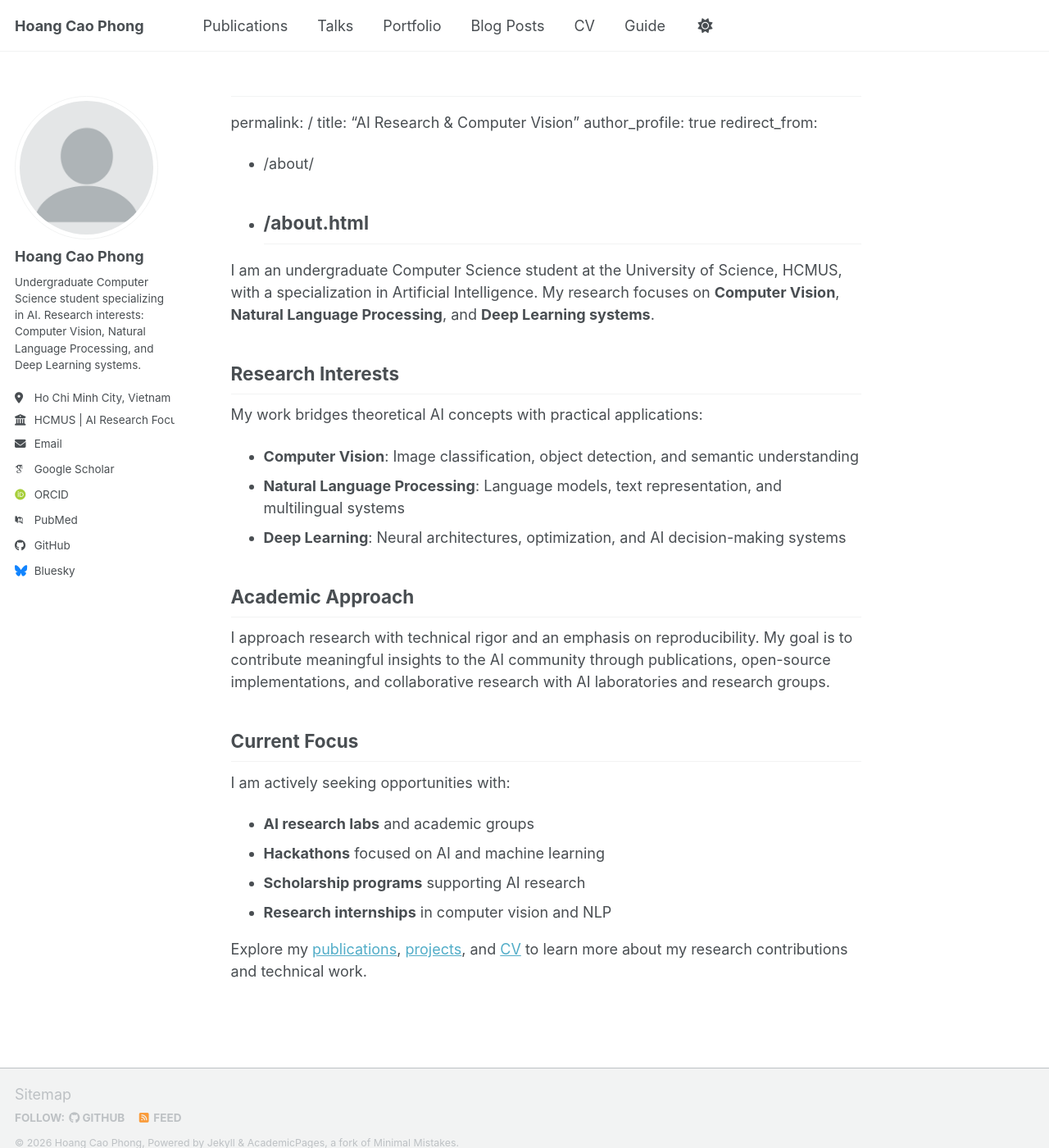
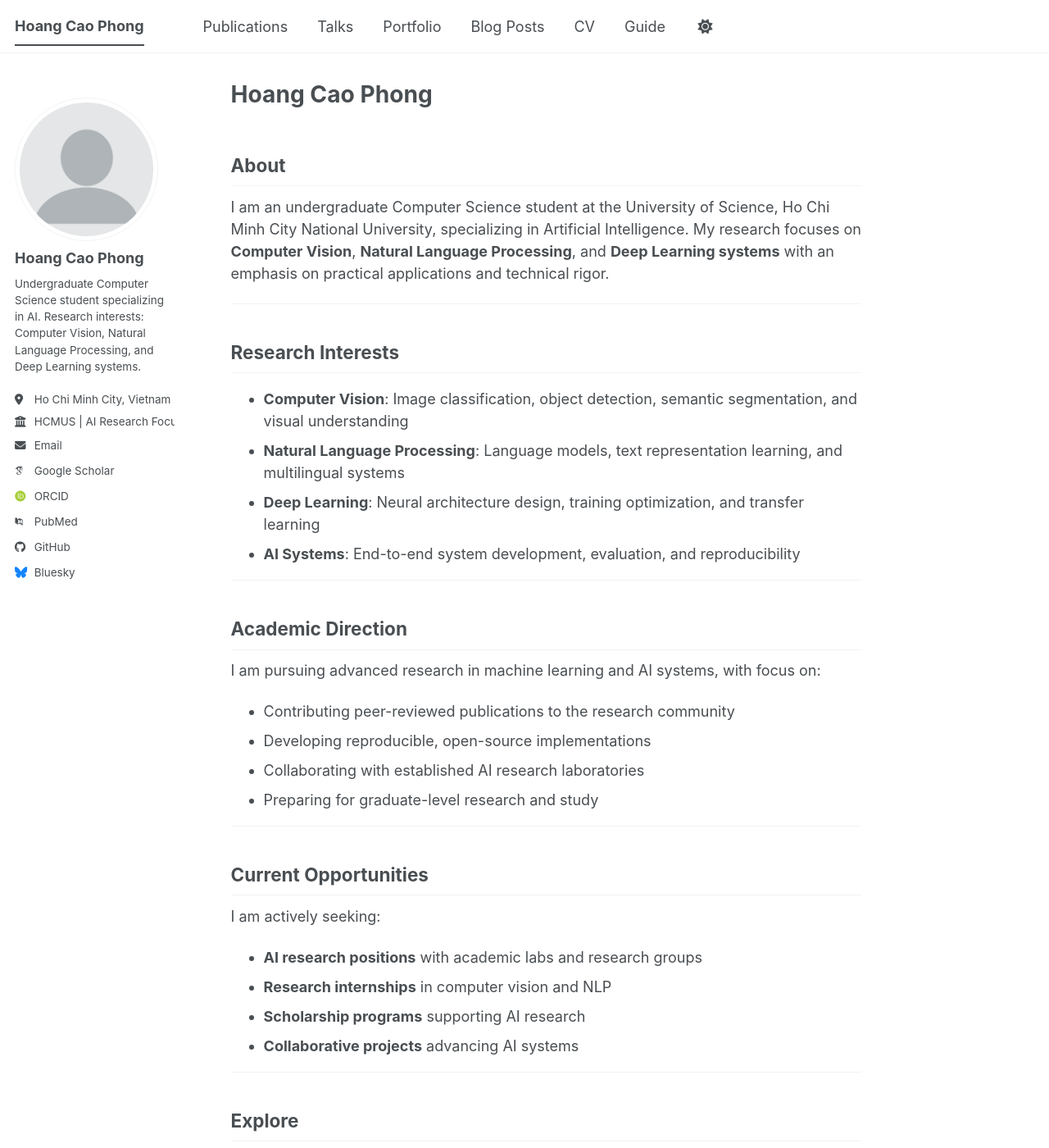
Before and after one commit to HoangCaoPhong/HoangCaoPhong.github.io, a Jekyll site: the page built from _pages/about.md, in a window 1280 px wide and 1400 px high. Shown: the whole window at 82% size. Built offline with Jekyll 4.4.1, drawn with Linux system fonts in a browser that asks for light colours; some web fonts are replaced; our own code applies the rules of GitHub Pages for plain Markdown files; a script bundle is joined from its source files by our own code; library files that are not in the unit come from our copies; some of the changed text lies outside the part shown.

Commit message:
refactor: redesign about.md as primary homepage
- Confirm permalink: / for root landing page
- Clean title and author_profile in front matter
- Restructure with clear "About" section
- Organize research interests with specific focus areas
- Add "Academic Direction" section
- Clarify "Current Opportunities"
- Replace template text with substantive academic content
- Add navigation links to Publications, Portfolio, CV
- Remove redirect_from and old template comments

```diff
--- a/_pages/about.md
+++ b/_pages/about.md
@@ -1,39 +1,47 @@
-<!--
-Rewrite this page strictly based on my CV at /files/HoangCaoPhong_CV.pdf.
-Profile: Undergraduate Computer Science – Artificial Intelligence student.
-Target: AI labs, research groups, scholarships.
--->
+---
+permalink: /
+title: "Hoang Cao Phong"
+author_profile: true
+---
 
+## About
+
+I am an undergraduate Computer Science student at the University of Science, Ho Chi Minh City National University, specializing in Artificial Intelligence. My research focuses on **Computer Vision**, **Natural Language Processing**, and **Deep Learning systems** with an emphasis on practical applications and technical rigor.
 
 ---
-permalink: /
-title: "AI Research & Computer Vision"
-author_profile: true
-redirect_from:
-  - /about/
-  - /about.html
----
-
-I am an undergraduate Computer Science student at the University of Science, HCMUS, with a specialization in Artificial Intelligence. My research focuses on **Computer Vision**, **Natural Language Processing**, and **Deep Learning systems**.
 
 ## Research Interests
 
-My work bridges theoretical AI concepts with practical applications:
+- **Computer Vision**: Image classification, object detection, semantic segmentation, and visual understanding
+- **Natural Language Processing**: Language models, text representation learning, and multilingual systems
+- **Deep Learning**: Neural architecture design, training optimization, and transfer learning
+- **AI Systems**: End-to-end system development, evaluation, and reproducibility
 
-- **Computer Vision**: Image classification, object detection, and semantic understanding
-- **Natural Language Processing**: Language models, text representation, and multilingual systems
-- **Deep Learning**: Neural architectures, optimization, and AI decision-making systems
+---
 
-## Academic Approach
+## Academic Direction
 
-I approach research with technical rigor and an emphasis on reproducibility. My goal is to contribute meaningful insights to the AI community through publications, open-source implementations, and collaborative research with AI laboratories and research groups.
+I am pursuing advanced research in machine learning and AI systems, with focus on:
 
-## Current Focus
+- Contributing peer-reviewed publications to the research community
+- Developing reproducible, open-source implementations
+- Collaborating with established AI research laboratories
+- Preparing for graduate-level research and study
 
-I am actively seeking opportunities with:
-- **AI research labs** and academic groups
-- **Hackathons** focused on AI and machine learning
+---
+
+## Current Opportunities
+
+I am actively seeking:
+- **AI research positions** with academic labs and research groups
+- **Research internships** in computer vision and NLP
 - **Scholarship programs** supporting AI research
-- **Research internships** in computer vision and NLP
+- **Collaborative projects** advancing AI systems
 
-Explore my [publications](/publications/), [projects](/portfolio/), and [CV](/cv/) to learn more about my research contributions and technical work.
+---
+
+## Explore
+
+- [**Publications**](/publications/)  Recent research contributions
+- [**Portfolio**](/portfolio/)  Projects and implementations
+- [**CV**](/cv/)  Full curriculum vitae
```
